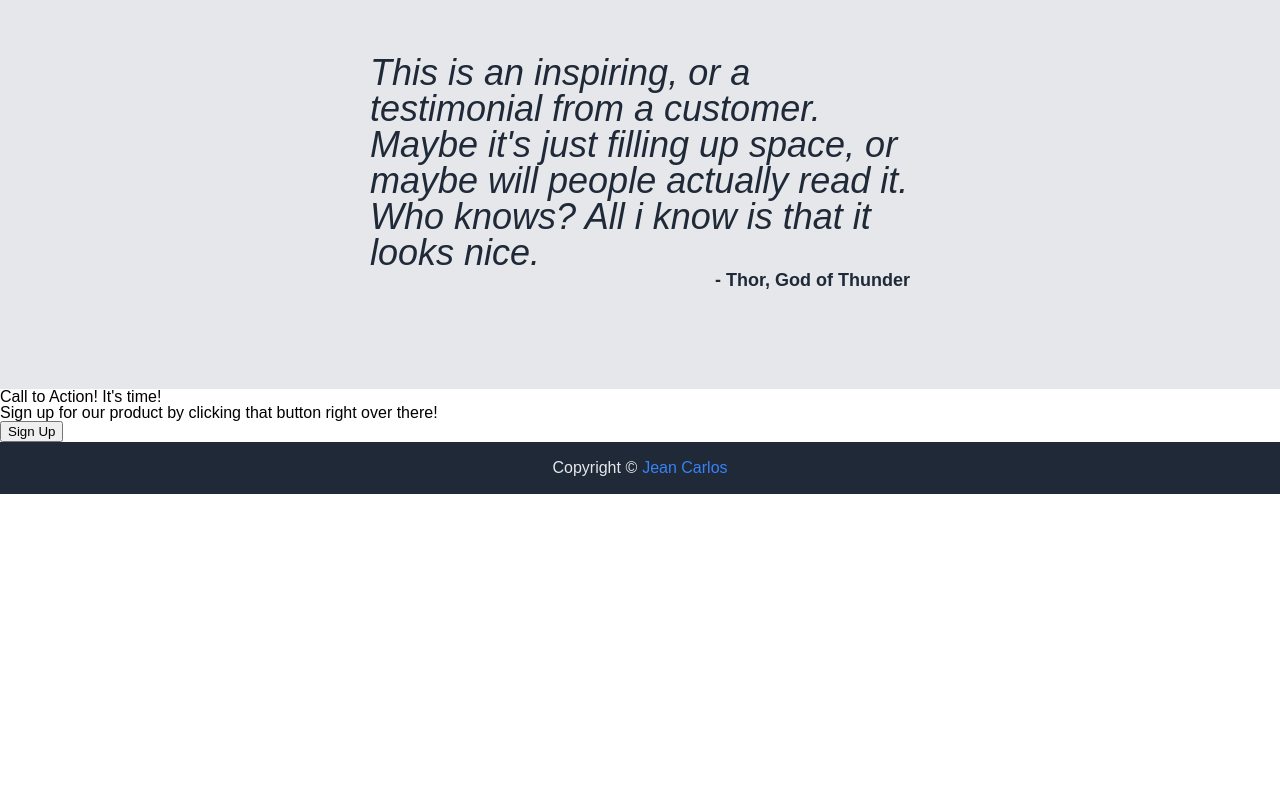
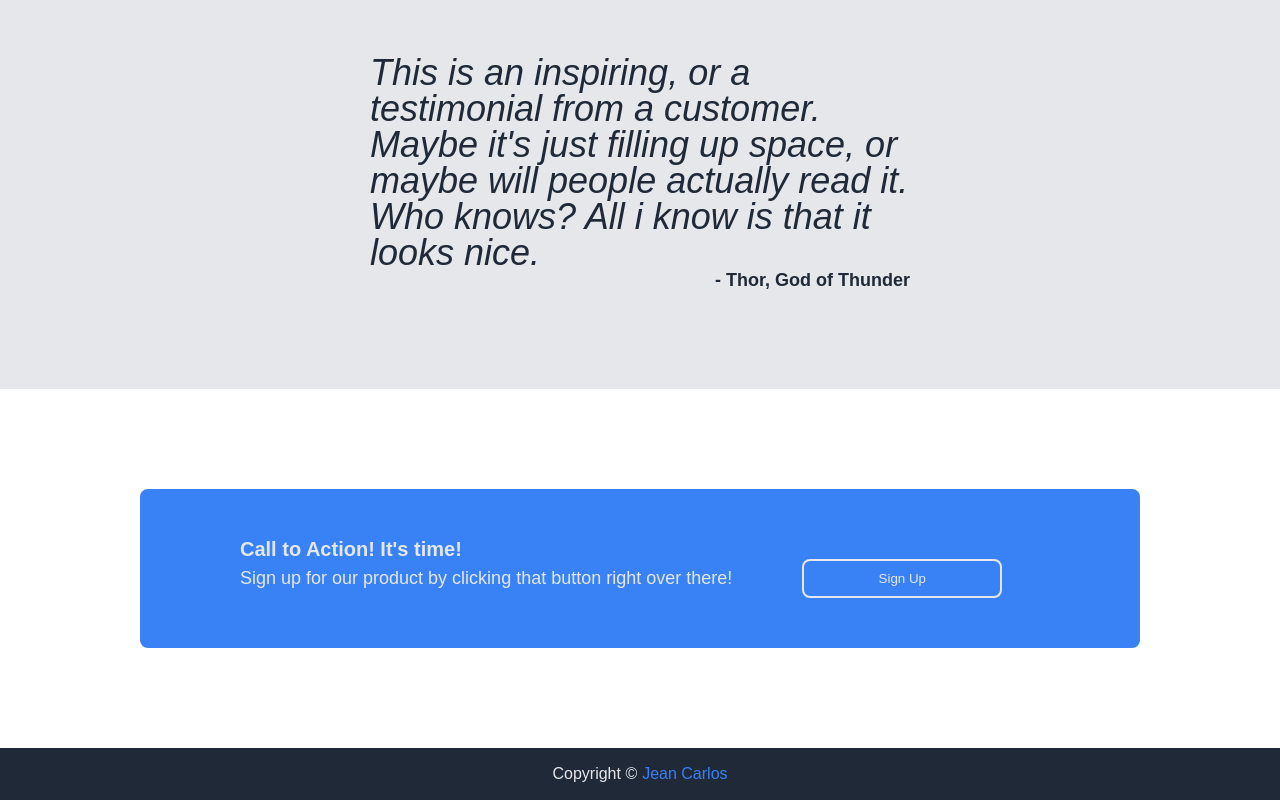
Before and after one commit to Je-Carlos/TheOdinProject-CSS-project, a plain HTML site: page index.html in a window 1280 px wide. Shown: the part 1017-1817 px from the top of the page. Before the commit the page ends 1511 px from the top, so only its background shows below. Drawn offline with Linux system fonts and the light colour scheme; a web font is replaced by a local one.

Commit message:
signup completed

```diff
--- a/index.html
+++ b/index.html
@@ -89,15 +89,28 @@
             just filling up space, or maybe will people actually read it. Who
             knows? All i know is that it looks nice.
           </p>
-        <cite class="main-cite__author">- Thor, God of Thunder</cite>
-      </blockquote>
+          <cite class="main-cite__author">- Thor, God of Thunder</cite>
+        </blockquote>
       </div>
-      <div>
-        <h2>Call to Action! It's time!</h2>
-        <p>Sign up for our product by clicking that button right over there!</p>
-        <button>Sign Up</button>
+      <div class="main-signup">
+        <blockquote class="main-signup__blockquote">
+          <h2 class="main-signup__title">Call to Action! It's time!</h2>
+          <div class="main-signup-container">
+            <p class="main-signup-container__paragraph">
+              Sign up for our product by clicking that button right over there!
+            </p>
+            <button class="main-signup-container__button">Sign Up</button>
+          </div>
+        </blockquote>
       </div>
     </main>
-    <footer>Copyright ©<a href="https://www.linkedin.com/in/jean-carlos-berg/" target="_blank" class="footer__link">Jean Carlos</a></footer>
+    <footer>
+      Copyright ©<a
+        href="https://www.linkedin.com/in/jean-carlos-berg/"
+        target="_blank"
+        class="footer__link"
+        >Jean Carlos</a
+      >
+    </footer>
   </body>
 </html>
--- a/styles.css
+++ b/styles.css
@@ -92,6 +92,8 @@ a {
   max-width: 300px;
 }
 
+/* CITE */
+
 .main-cite{
   background-color: #E5E7EB;
   padding: 100px;
@@ -115,7 +117,47 @@ a {
   display: flex;
   justify-content: flex-end;
 }
+/* SIGNUP */
 
+.main-signup{
+  padding: 100px;
+  display: flex;
+  justify-content: center;
+  align-items: center;
+}
+.main-signup__blockquote{
+  background-color: #3882F6;
+  padding: 50px 100px;
+  border-radius: 8px;
+  width: 800px;
+  color: #E5E7EB;
+  display: flex;
+  flex-direction: column;
+}
+.main-signup__title{
+  font-size: 20px;
+  font-weight: bold;
+}
+.main-signup-container__paragraph{
+  font-size: 18px;
+  font-weight: lighter;
+  padding: 10px 0;
+}
+.main-signup-container{
+  display: flex;
+  gap: 70px;
+}
+.main-signup-container__button{
+  background-color: #3882F6;
+  color: #E5E7EB;
+  border-radius: 8px;
+  border: 2px solid #E5E7EB;
+  cursor: pointer;
+  padding: 10px;
+  width: 200px;
+}
+
+/* FOOTER */
 footer {
   background: #1f2937;
   color: #E5E7EB;
```
